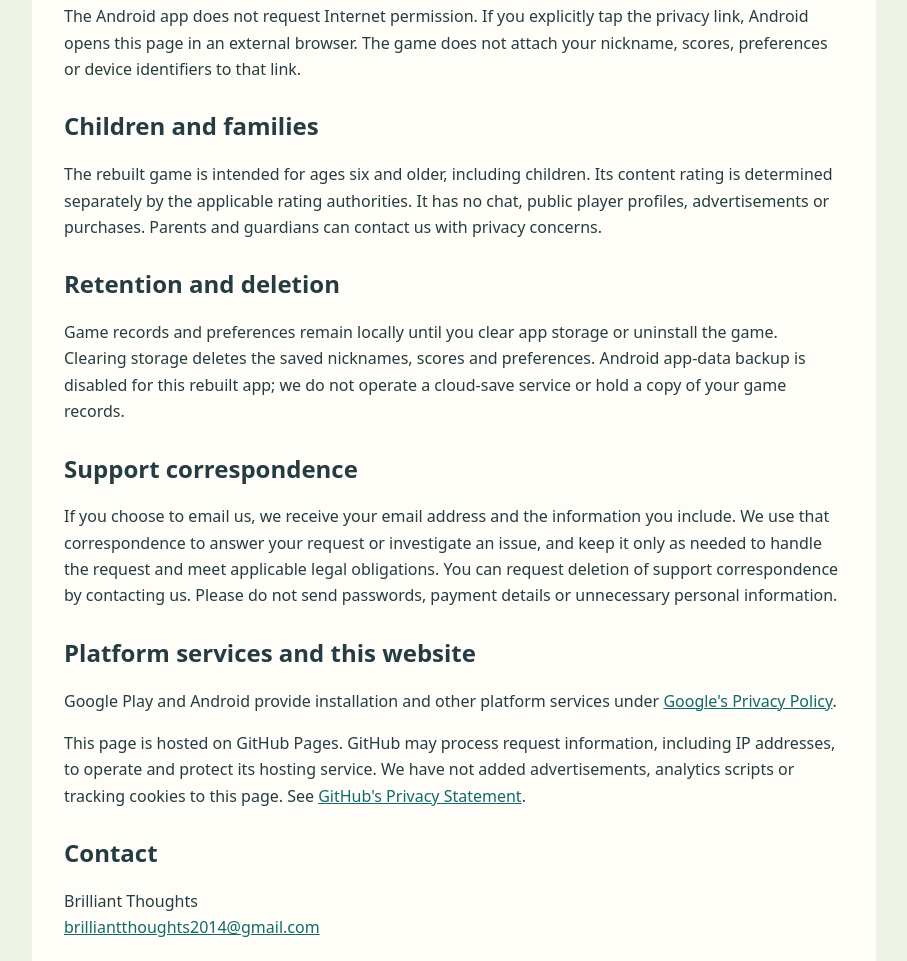
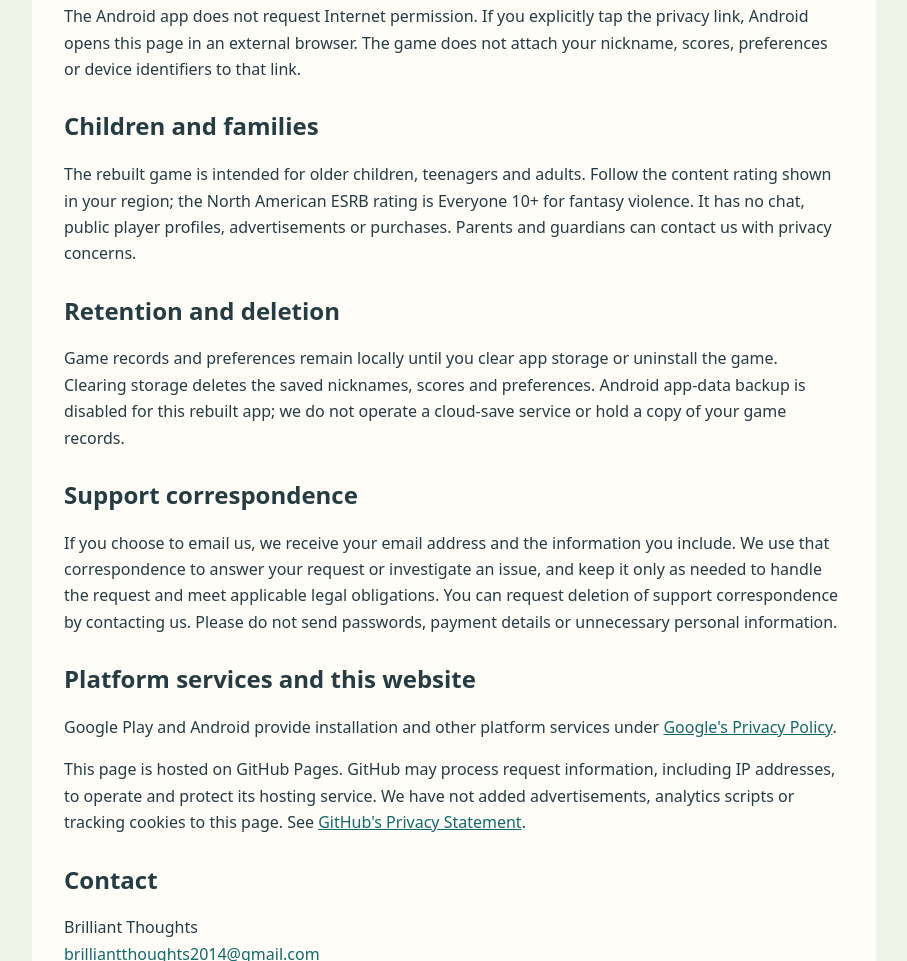
Before and after one commit to omargalal20084/farting-hippos-support, a plain HTML site: page chickens-on-a-mission/index.html in a window 1280 px wide. Shown: the part 1026-1987 px from the top of the page, without its empty margins (186-1093 px from the left). Drawn offline with Linux system fonts and the light colour scheme.

Commit message:
Align rebuilt Chickens audience guidance with its IARC rating
Co-authored-by: Copilot App <223556219+Copilot@users.noreply.github.com>

```diff
--- a/chickens-on-a-mission/index.html
+++ b/chickens-on-a-mission/index.html
@@ -52,9 +52,9 @@
     to that link.</p>
 
   <h2>Children and families</h2>
-  <p>The rebuilt game is intended for ages six and older, including children.
-    Its content rating is determined separately by the applicable rating
-    authorities. It has no chat, public player profiles, advertisements or
+  <p>The rebuilt game is intended for older children, teenagers and adults.
+    Follow the content rating shown in your region; the North American ESRB
+    rating is Everyone 10+ for fantasy violence. It has no chat, public player profiles, advertisements or
     purchases. Parents and guardians can contact us with privacy concerns.</p>
 
   <h2>Retention and deletion</h2>
```
